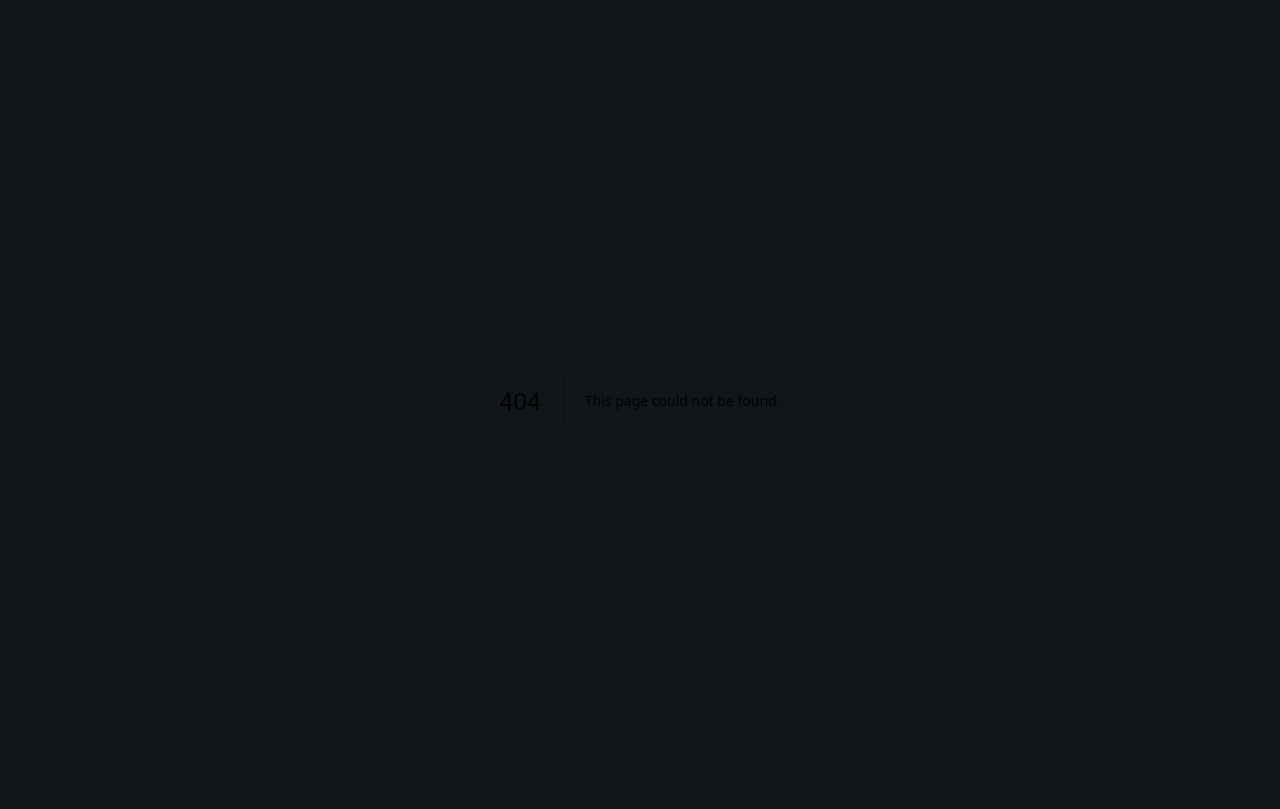
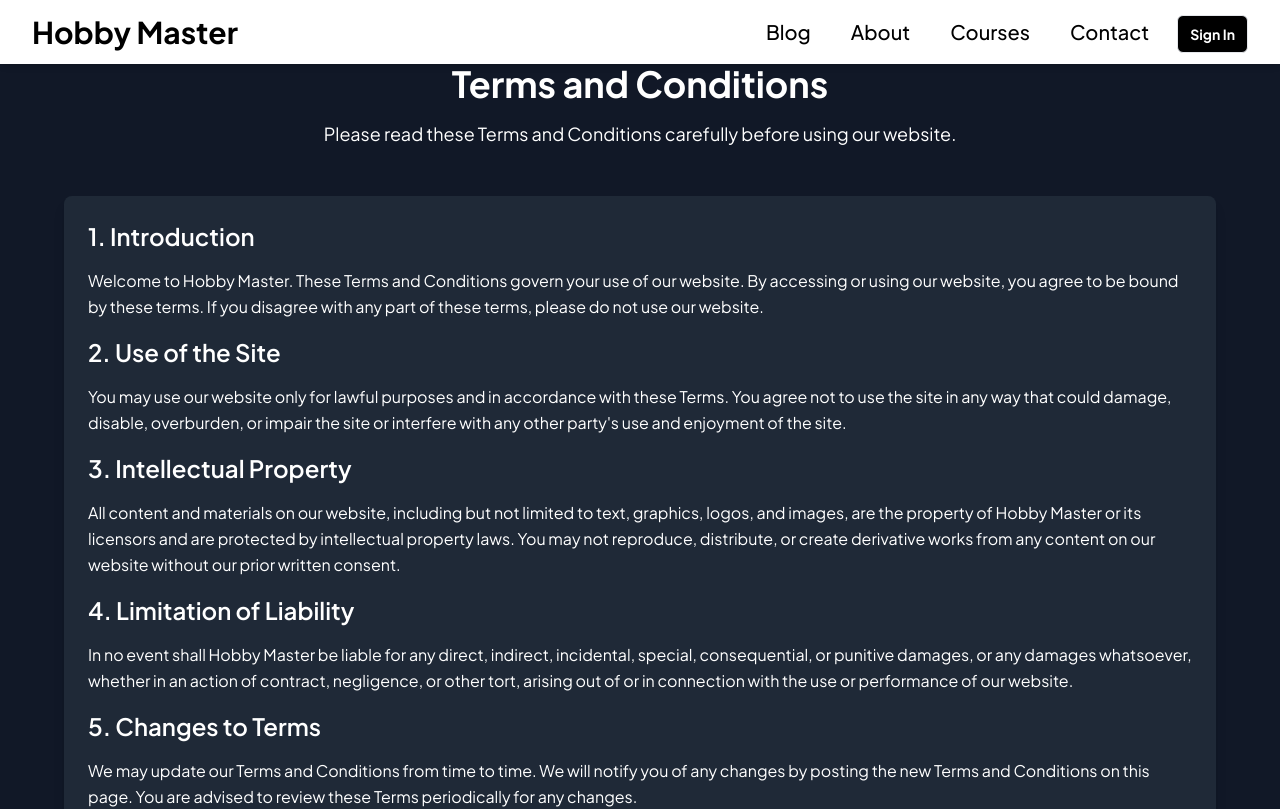
Before and after one commit to Adnan-The-Coder/hobby-master-website, a Next.js app: page /Terms-conditions in a window 1280 px wide. Before the commit this address had no page. Shown: the top 809 px of the page. Built offline with nearby package versions, Linux system fonts and the light colour scheme.

Commit message:
feat: Add Terms and Conditions page

```diff
--- /dev/null
+++ b/app/(Business_Policy)/Terms-conditions/page.tsx
@@ -0,0 +1,81 @@
+// terms-and-conditions/page.tsx
+"use client";
+import Footer from '@/components/Footer';
+import Navbar from '@/components/Navbar';
+import { motion } from 'framer-motion';
+import { NextPage } from 'next';
+
+const TermsAndConditions: NextPage = () => {
+  return (
+    <>
+    <Navbar/>
+    <div className="min-h-screen py-4 bg-gray-900 text-white flex flex-col items-center">
+      <motion.div
+        className="container mx-auto px-4 py-12"
+        initial={{ opacity: 0, y: 20 }}
+        animate={{ opacity: 1, y: 0 }}
+        transition={{ duration: 0.8 }}
+      >
+        <div className="text-center mb-12">
+          <motion.h1
+            className="text-4xl font-bold mb-4"
+            initial={{ scale: 0.8 }}
+            animate={{ scale: 1 }}
+            transition={{ duration: 0.6, type: 'spring', stiffness: 100 }}
+          >
+            Terms and Conditions
+          </motion.h1>
+          <motion.p
+            className="text-lg mb-6"
+            initial={{ opacity: 0 }}
+            animate={{ opacity: 1 }}
+            transition={{ duration: 0.6, delay: 0.2 }}
+          >
+            Please read these Terms and Conditions carefully before using our website.
+          </motion.p>
+        </div>
+
+        <motion.div
+          className="bg-gray-800 p-6 rounded-lg shadow-lg"
+          initial={{ opacity: 0, scale: 0.95 }}
+          animate={{ opacity: 1, scale: 1 }}
+          transition={{ duration: 0.6, delay: 0.4 }}
+          >
+          <h2 className="text-2xl font-semibold mb-4">1. Introduction</h2>
+          <p className="text-md leading-relaxed mb-4">
+            Welcome to Hobby Master. These Terms and Conditions govern your use of our website. By accessing or using our website, you agree to be bound by these terms. If you disagree with any part of these terms, please do not use our website.
+          </p>
+
+          <h2 className="text-2xl font-semibold mb-4">2. Use of the Site</h2>
+          <p className="text-md leading-relaxed mb-4">
+            You may use our website only for lawful purposes and in accordance with these Terms. You agree not to use the site in any way that could damage, disable, overburden, or impair the site or interfere with any other party's use and enjoyment of the site.
+          </p>
+
+          <h2 className="text-2xl font-semibold mb-4">3. Intellectual Property</h2>
+          <p className="text-md leading-relaxed mb-4">
+            All content and materials on our website, including but not limited to text, graphics, logos, and images, are the property of Hobby Master or its licensors and are protected by intellectual property laws. You may not reproduce, distribute, or create derivative works from any content on our website without our prior written consent.
+          </p>
+
+          <h2 className="text-2xl font-semibold mb-4">4. Limitation of Liability</h2>
+          <p className="text-md leading-relaxed mb-4">
+            In no event shall Hobby Master be liable for any direct, indirect, incidental, special, consequential, or punitive damages, or any damages whatsoever, whether in an action of contract, negligence, or other tort, arising out of or in connection with the use or performance of our website.
+          </p>
+
+          <h2 className="text-2xl font-semibold mb-4">5. Changes to Terms</h2>
+          <p className="text-md leading-relaxed mb-4">
+            We may update our Terms and Conditions from time to time. We will notify you of any changes by posting the new Terms and Conditions on this page. You are advised to review these Terms periodically for any changes.
+          </p>
+
+          <h2 className="text-2xl font-semibold mb-4">6. Contact Us</h2>
+          <p className="text-md leading-relaxed">
+            If you have any questions about these Terms and Conditions, please contact us at syedadnanali0106@gmail.com.
+          </p>
+        </motion.div>
+      </motion.div>
+    </div>
+    <Footer/>
+    </>
+  );
+};
+
+export default TermsAndConditions;
```
